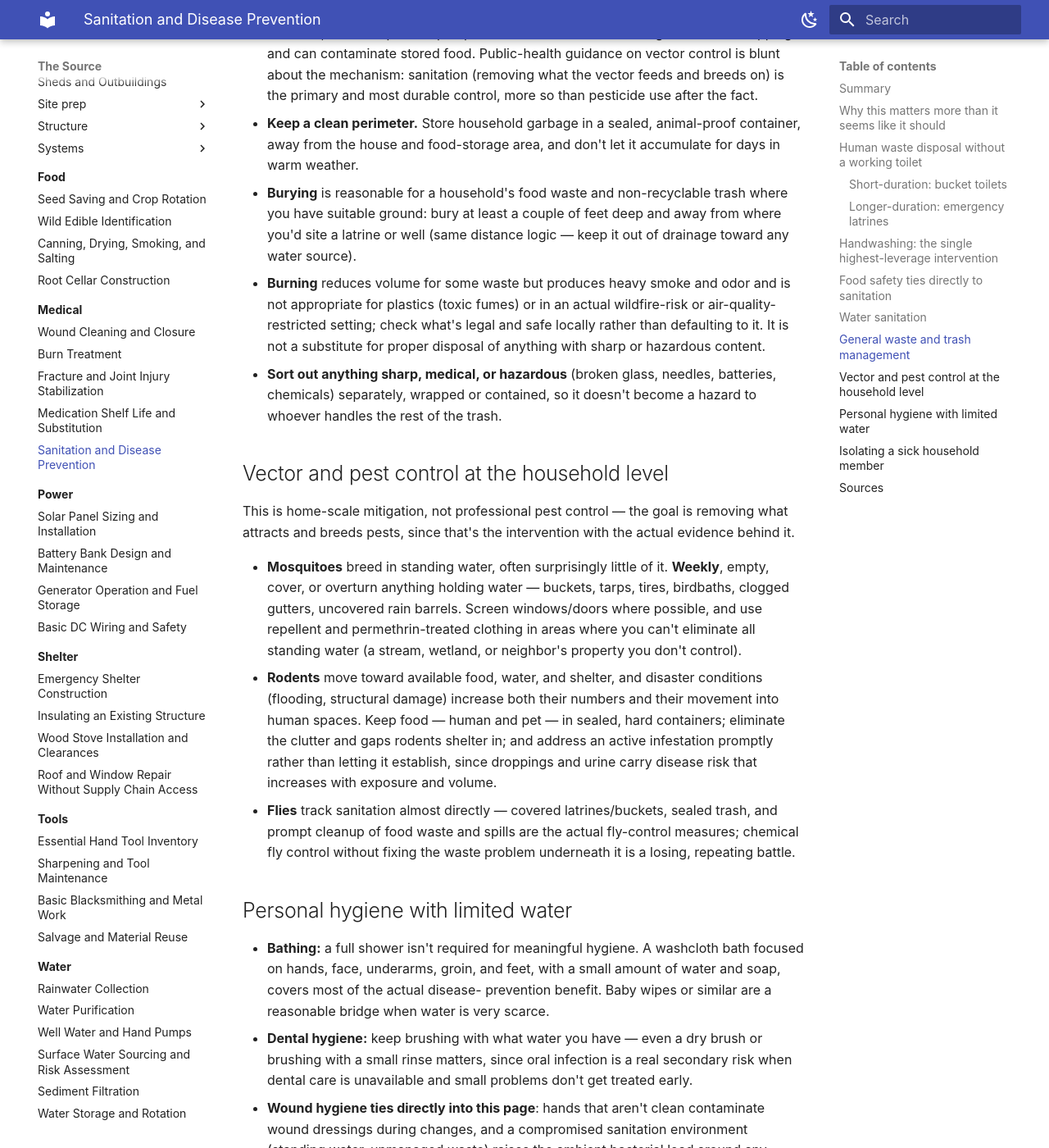
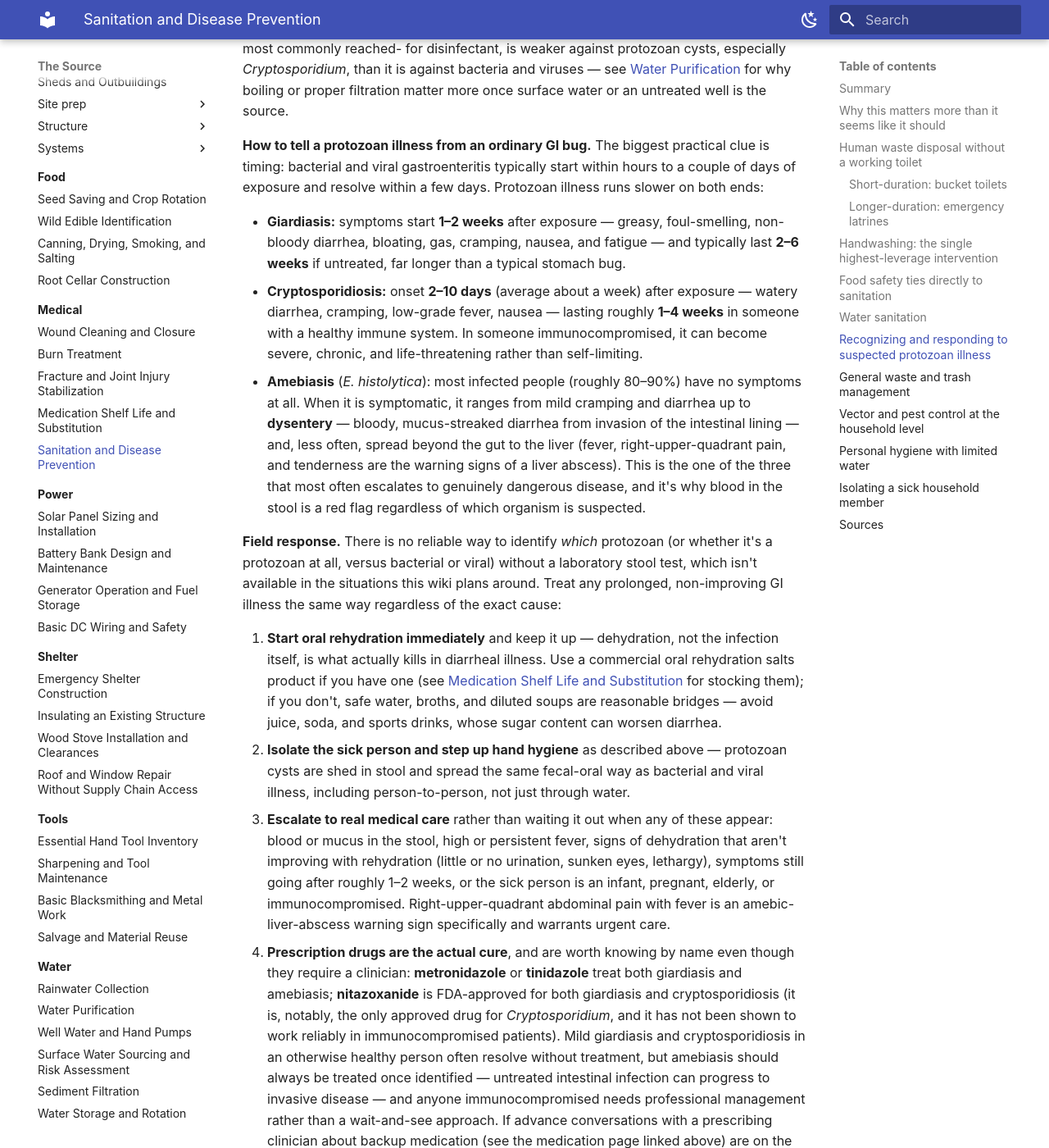
Before and after one commit to jeffreysmattson/the-source, an MkDocs documentation site: the page built from docs/medical/50-sanitation-and-disease-prevention.md, in a window 1280 px wide and 1400 px high, scrolled down 4971 px. Shown: the whole window at 82% size. Built offline with MkDocs 1.6.1 and Material for MkDocs 9.7.7, drawn with Linux system fonts in a browser that asks for light colours; some of the changed text lies outside the part shown.

Commit message:
Add protozoan illness identification and field response to sanitation page
Chlorine, the most commonly reached-for disinfectant on the water page,
is explicitly weaker against protozoan cysts than bacteria/viruses, so
this fills the gap on what to actually do if that risk materializes:
how giardiasis, cryptosporidiosis, and amebiasis present, how their
longer incubation/duration distinguishes them from an ordinary GI bug,
and the field response (rehydration, isolation, escalation red flags,
and the relevant prescription drugs by name for advance planning).

Co-Authored-By: Claude Sonnet 5 <noreply@anthropic.com>

```diff
--- a/docs/medical/50-sanitation-and-disease-prevention.md
+++ b/docs/medical/50-sanitation-and-disease-prevention.md
@@ -193,6 +193,82 @@ chlorination, iodine, filtration, and SODIS methods and their limits (in
 particular, chlorine's weaker performance against protozoan cysts like
 *Cryptosporidium*).
 
+## Recognizing and responding to suspected protozoan illness
+
+The water and hygiene measures above cut risk for bacteria and viruses, but
+protozoan parasites — chiefly *Giardia duodenalis*, *Cryptosporidium*, and
+(less common in the US, but relevant after travel) *Entamoeba histolytica* —
+deserve their own attention because they **survive some of the same measures
+that kill bacteria and viruses**. Chlorine bleach, the most commonly reached-
+for disinfectant, is weaker against protozoan cysts, especially
+*Cryptosporidium*, than it is against bacteria and viruses — see
+[Water Purification](../water/20-water-purification.md) for why boiling or
+proper filtration matter more once surface water or an untreated well is the
+source.
+
+**How to tell a protozoan illness from an ordinary GI bug.** The biggest
+practical clue is timing: bacterial and viral gastroenteritis typically start
+within hours to a couple of days of exposure and resolve within a few days.
+Protozoan illness runs slower on both ends:
+
+- **Giardiasis:** symptoms start **1–2 weeks** after exposure — greasy,
+  foul-smelling, non-bloody diarrhea, bloating, gas, cramping, nausea, and
+  fatigue — and typically last **2–6 weeks** if untreated, far longer than a
+  typical stomach bug.
+- **Cryptosporidiosis:** onset **2–10 days** (average about a week) after
+  exposure — watery diarrhea, cramping, low-grade fever, nausea — lasting
+  roughly **1–4 weeks** in someone with a healthy immune system. In someone
+  immunocompromised, it can become severe, chronic, and life-threatening
+  rather than self-limiting.
+- **Amebiasis** (*E. histolytica*): most infected people (roughly 80–90%)
+  have no symptoms at all. When it is symptomatic, it ranges from mild
+  cramping and diarrhea up to **dysentery** — bloody, mucus-streaked
+  diarrhea from invasion of the intestinal lining — and, less often, spread
+  beyond the gut to the liver (fever, right-upper-quadrant pain, and
+  tenderness are the warning signs of a liver abscess). This is the one of
+  the three that most often escalates to genuinely dangerous disease, and
+  it's why blood in the stool is a red flag regardless of which organism is
+  suspected.
+
+**Field response.** There is no reliable way to identify *which* protozoan
+(or whether it's a protozoan at all, versus bacterial or viral) without a
+laboratory stool test, which isn't available in the situations this wiki
+plans around. Treat any prolonged, non-improving GI illness the same way
+regardless of the exact cause:
+
+1. **Start oral rehydration immediately** and keep it up — dehydration, not
+   the infection itself, is what actually kills in diarrheal illness. Use a
+   commercial oral rehydration salts product if you have one (see
+   [Medication Shelf Life and Substitution](40-medication-shelf-life-and-substitution.md)
+   for stocking them); if you don't, safe water, broths, and diluted soups
+   are reasonable bridges — avoid juice, soda, and sports drinks, whose sugar
+   content can worsen diarrhea.
+2. **Isolate the sick person and step up hand hygiene** as described above —
+   protozoan cysts are shed in stool and spread the same fecal-oral way as
+   bacterial and viral illness, including person-to-person, not just through
+   water.
+3. **Escalate to real medical care** rather than waiting it out when any of
+   these appear: blood or mucus in the stool, high or persistent fever,
+   signs of dehydration that aren't improving with rehydration (little or no
+   urination, sunken eyes, lethargy), symptoms still going after roughly
+   1–2 weeks, or the sick person is an infant, pregnant, elderly, or
+   immunocompromised. Right-upper-quadrant abdominal pain with fever is an
+   amebic-liver-abscess warning sign specifically and warrants urgent care.
+4. **Prescription drugs are the actual cure**, and are worth knowing by name
+   even though they require a clinician: **metronidazole** or **tinidazole**
+   treat both giardiasis and amebiasis; **nitazoxanide** is FDA-approved for
+   both giardiasis and cryptosporidiosis (it is, notably, the only approved
+   drug for *Cryptosporidium*, and it has not been shown to work reliably in
+   immunocompromised patients). Mild giardiasis and cryptosporidiosis in an
+   otherwise healthy person often resolve without treatment, but amebiasis
+   should always be treated once identified — untreated intestinal infection
+   can progress to invasive disease — and anyone immunocompromised needs
+   professional management rather than a wait-and-see approach. If advance
+   conversations with a prescribing clinician about backup medication (see
+   the medication page linked above) are on the table, and off-grid time
+   near untreated surface water is a realistic scenario, these are worth
+   asking about by name.
+
 ## General waste and trash management
 
 Garbage is a sanitation problem even when it contains no human waste,
@@ -332,6 +408,21 @@ shared surfaces and other people slows or stops household spread:
 - CDC/NIOSH (stacks.cdc.gov), *Sanitation in the Control of Insects and
   Rodents of Public Health Importance* —
   <https://stacks.cdc.gov/view/cdc/47771/cdc_47771_DS1.pdf>
+- CDC, *Symptoms of Giardia Infection* and *Treatment of Giardia Infection* —
+  <https://www.cdc.gov/giardia/signs-symptoms/index.html>,
+  <https://www.cdc.gov/giardia/treatment/index.html>
+- CDC, *Symptoms of Crypto* and *Clinical Care of Crypto* (nitazoxanide
+  approval and its limits in immunocompromised patients) —
+  <https://www.cdc.gov/cryptosporidium/signs-symptoms/index.html>,
+  <https://www.cdc.gov/cryptosporidium/hcp/clinical-care/index.html>
+- CDC, *About Amebiasis* (symptom range, dysentery, liver abscess) and CDC
+  Yellow Book, *Amebiasis* (treatment: metronidazole/tinidazole followed by
+  iodoquinol or paromomycin) —
+  <https://www.cdc.gov/amebiasis/about/index.html>,
+  <https://wwwnc.cdc.gov/travel/yellowbook/2024/infections-diseases/amebiasis>
+- CDC, *Treating Cholera* (oral rehydration solution guidance, generalized
+  here to diarrheal illness broadly) —
+  <https://www.cdc.gov/cholera/treatment/index.html>
 
 Where sources disagree — notably the U.S. household-scale latrine minimums
 (100 ft / 3 ft deep / 1 ft above the water table) versus the Sphere
```
